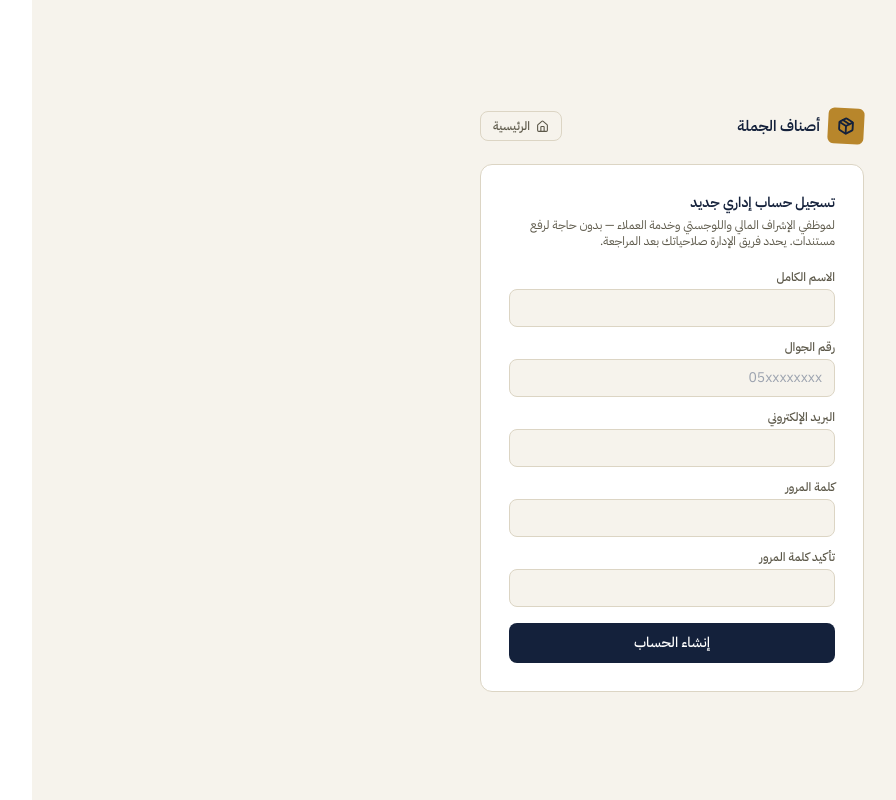
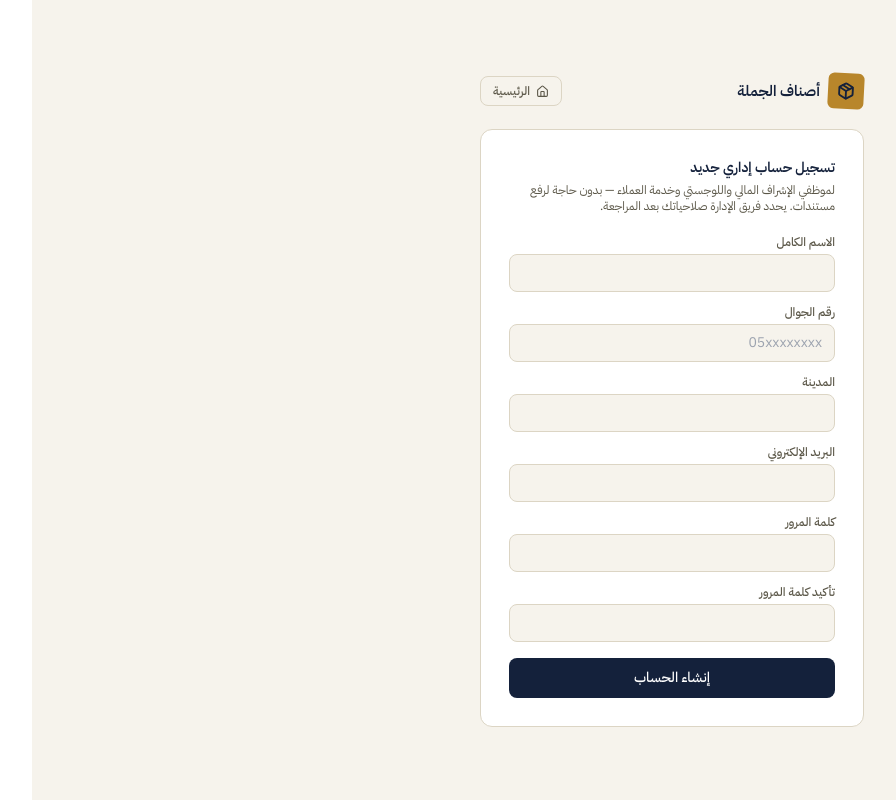
Before and after one commit to abohssan555-dot/wholesale-p2p, a React (Vite) app: page /staff in a window 1280 px wide. Shown: the whole page, without its empty margins (156-1052 px from the left). Built offline with nearby package versions, Linux system fonts and the light colour scheme.

Commit message:
Add city field to StaffSignup form

```diff
--- a/src/StaffSignup.jsx
+++ b/src/StaffSignup.jsx
@@ -25,7 +25,7 @@ function useFonts() {
 
 export default function StaffSignup() {
   useFonts();
-  const [form, setForm] = useState({ full_name: "", phone: "", email: "", password: "", confirm: "" });
+  const [form, setForm] = useState({ full_name: "", phone: "", city: "", email: "", password: "", confirm: "" });
   const [loading, setLoading] = useState(false);
   const [err, setErr] = useState("");
   const [done, setDone] = useState(false);
@@ -56,7 +56,7 @@ export default function StaffSignup() {
     const { error } = await supabase.auth.signUp({
       email: form.email,
       password: form.password,
-      options: { data: { full_name: form.full_name, phone: form.phone } },
+      options: { data: { full_name: form.full_name, phone: form.phone, city: form.city } },
     });
     setLoading(false);
     if (error) {
@@ -103,6 +103,9 @@ export default function StaffSignup() {
                 <label className="text-xs font-medium block mb-1" style={{ color: T.sub }}>رقم الجوال</label>
                 <input required value={form.phone} onChange={set("phone")} placeholder="05xxxxxxxx" className="w-full text-sm rounded-lg py-2 px-3 mb-3 outline-none" style={{ background: T.paper, border: `1px solid ${T.line}`, color: T.ink }} />
 
+                <label className="text-xs font-medium block mb-1" style={{ color: T.sub }}>المدينة</label>
+                <input required value={form.city} onChange={set("city")} className="w-full text-sm rounded-lg py-2 px-3 mb-3 outline-none" style={{ background: T.paper, border: `1px solid ${T.line}`, color: T.ink }} />
+
                 <label className="text-xs font-medium block mb-1" style={{ color: T.sub }}>البريد الإلكتروني</label>
                 <input type="email" name="email" autoComplete="email" required value={form.email} onChange={set("email")} className="w-full text-sm rounded-lg py-2 px-3 mb-3 outline-none" style={{ background: T.paper, border: `1px solid ${T.line}`, color: T.ink }} />
 
```
